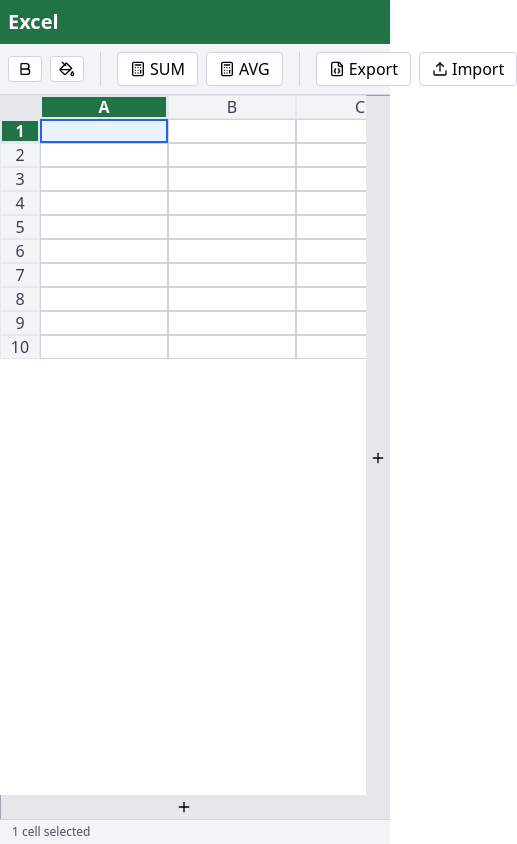
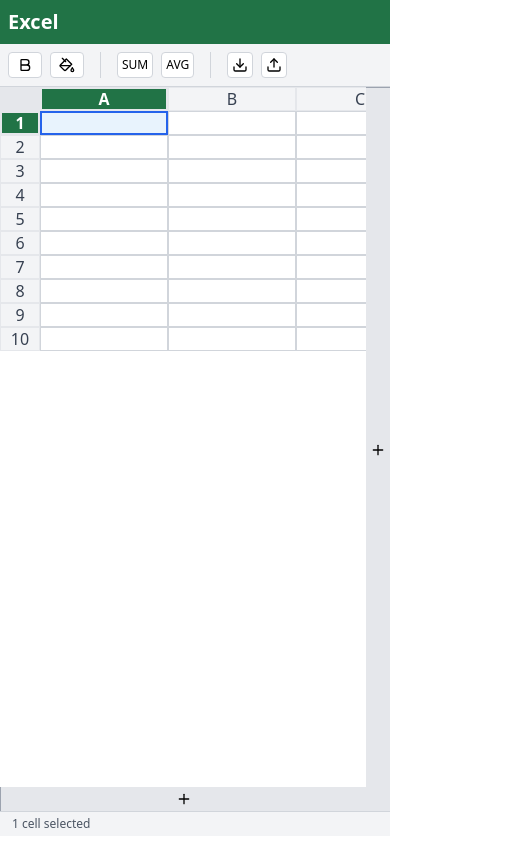
Before and after one commit to NishantSinghUjjwal/spreadsheet-clone-frontend, a React (Create React App) app: page / in a window 390 px wide. Shown: the whole page, 517 px wide, since content can reach past the window. Built offline with nearby package versions, Linux system fonts and the light colour scheme.

Commit message:
Made responsive

```diff
--- a/src/components/Grid/SubComponents/AddCellsLayout.tsx
+++ b/src/components/Grid/SubComponents/AddCellsLayout.tsx
@@ -4,11 +4,11 @@
 const AddCellsLayout = ({ children,  }: { children: React.ReactNode, }) => {
     const {addRow, addCol} = useGridContext()
     return (
-        <div className="flex h-[calc(100%_-_7.50rem)] relative">
+        <div className="flex h-[calc(100%_-_7.50rem)] w-full relative">
             <div className="flex flex-col w-[calc(100%_-_1.5rem)] h-full">
                 {children}
                 <button
-                 className=" w-full h-6 text-xs bg-gray-200 hover:bg-gray-300 border-l border-gray-400 mt-auto flex items-center justify-center"
+                 className=" w-full h-6 min-h-6 text-xs bg-gray-200 hover:bg-gray-300 border-l border-gray-400 mt-auto flex items-center justify-center"
                     onClick={addRow}>
                     <Plus size={16} />
                 </button>
--- a/src/components/Toolbar.tsx
+++ b/src/components/Toolbar.tsx
@@ -11,7 +11,8 @@
   FileJson,
   Upload,
   Calculator,
-  PanelLeftClose
+  PanelLeftClose,
+  Download
 } from 'lucide-react'
 
 const Toolbar = () => {
@@ -50,24 +51,34 @@
           </div>
           <div className="h-full border-r border-gray-300 mx-2"></div>
           <div className="flex gap-2">
-              <button className="p-1 px-3 bg-white border border-gray-300 rounded hover:bg-gray-200 flex items-center gap-1" onClick={onClickSum}>
+              <button className="p-1 md:px-3 bg-white border border-gray-300 rounded hover:bg-gray-200 flex items-center md:gap-1" onClick={onClickSum}>
+                <span className='hidden md:flex items-center gap-1'>
                 <Calculator size={16} />
-                <span>SUM</span>
+                <span className="md:inline">SUM</span>
+                </span>
+                <span className='flex md:hidden items-center gap-1 text-xs'>
+                 SUM
+                </span>
               </button>
-              <button className="p-1 px-3 bg-white border border-gray-300 rounded hover:bg-gray-200 flex items-center gap-1" onClick={onClickAvg}>
+              <button className="p-1 md:px-3 bg-white border border-gray-300 rounded hover:bg-gray-200 flex items-center md:gap-1" onClick={onClickAvg}>
+                <span className='hidden md:flex items-center gap-1'>
                 <Calculator size={16} />
-                <span>AVG</span>
+                <span className="md:inline">AVG</span>
+                </span>
+                <span className='flex md:hidden items-center gap-1 text-xs'>
+                 AVG
+                </span>
               </button>
           </div>
           <div className="h-full border-r border-gray-300 mx-2"></div>
           <div className="flex gap-2">
-              <button className="p-1 px-3 bg-white border border-gray-300 rounded hover:bg-gray-200 flex items-center gap-1" onClick={exportToJSON}>
-                <FileJson size={16} />
-                <span>Export</span>
+              <button className="p-1 md:px-3 bg-white border border-gray-300 rounded hover:bg-gray-200 flex items-center md:gap-1" onClick={exportToJSON}>
+                <Download size={16} />
+                <span className="hidden md:inline">Export</span>
               </button>
-              <label htmlFor="import" className="p-1 px-3 bg-white border border-gray-300 rounded hover:bg-gray-200 cursor-pointer flex items-center gap-1">
+              <label htmlFor="import" className="p-1 md:px-3 bg-white border border-gray-300 rounded hover:bg-gray-200 cursor-pointer flex items-center md:gap-1">
                 <Upload size={16} />
-                <span>Import</span>
+                <span className="hidden md:inline">Import</span>
               </label>
               <input id="import" type="file" onChange={importFromJSON} accept=".json" multiple={false} className="hidden" />
           </div>
```
Also changed, not shown: 1 other file (tests, documents, lock files or other folders).
